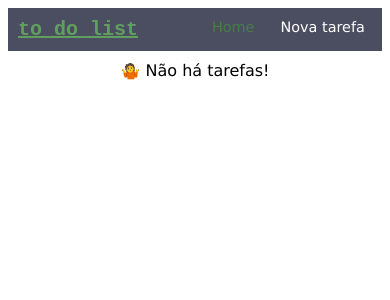
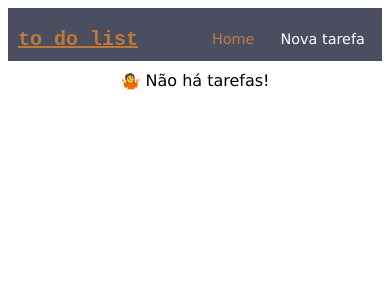
Before and after one commit to maiconm/todo-list-vue, a Vue app: page / in a window 390 px wide. Shown: the top 300 px of the page. Built offline with nearby package versions, Linux system fonts and the light colour scheme.

Commit message:
Ajusta responsividade do layout, cor de fonte e estilo do botão

```diff
--- a/src/App.vue
+++ b/src/App.vue
@@ -54,7 +54,21 @@ export default {
   }
 </script>
 
-<style scoped>
+<style>
+  button {
+    border: 0;
+    border-radius: 0.25rem;
+    background: #1E88E5;
+    color: white;
+    font-family: 'Lucida Sans', 'Lucida Sans Regular', 'Lucida Grande', 'Lucida Sans Unicode', Geneva, Verdana, sans-serif;
+    font-size: 1rem;
+    line-height: 1.2;
+    white-space: nowrap;
+    text-decoration: none;
+    padding: 0.25rem 0.5rem;
+    margin: 0.25rem;
+    cursor: pointer;
+  }
   .container {
     margin-top: 10px;
     display: grid;
--- a/src/components/Header.vue
+++ b/src/components/Header.vue
@@ -45,13 +45,20 @@
 </script>
 
 <style scoped>
+  .container {
+    width: 100%;
+    display: flex;
+    justify-content: space-between;
+  }
   nav {
+    display: flex;
+    justify-content: space-between;
     padding: 10px;
     background-color: #1f223acc;
   }
   #logo {
     font-size: 1.25em;
-    color: #5fa05f;
+    color: #bd793a;
     font-weight: bold;
     font-family: 'Courier New', Courier, monospace;
   }
@@ -67,6 +74,6 @@
     float: right;
   }
   .menu.active {
-    color: #467e46;
+    color: #bd7c40;
   }
 </style>
```
